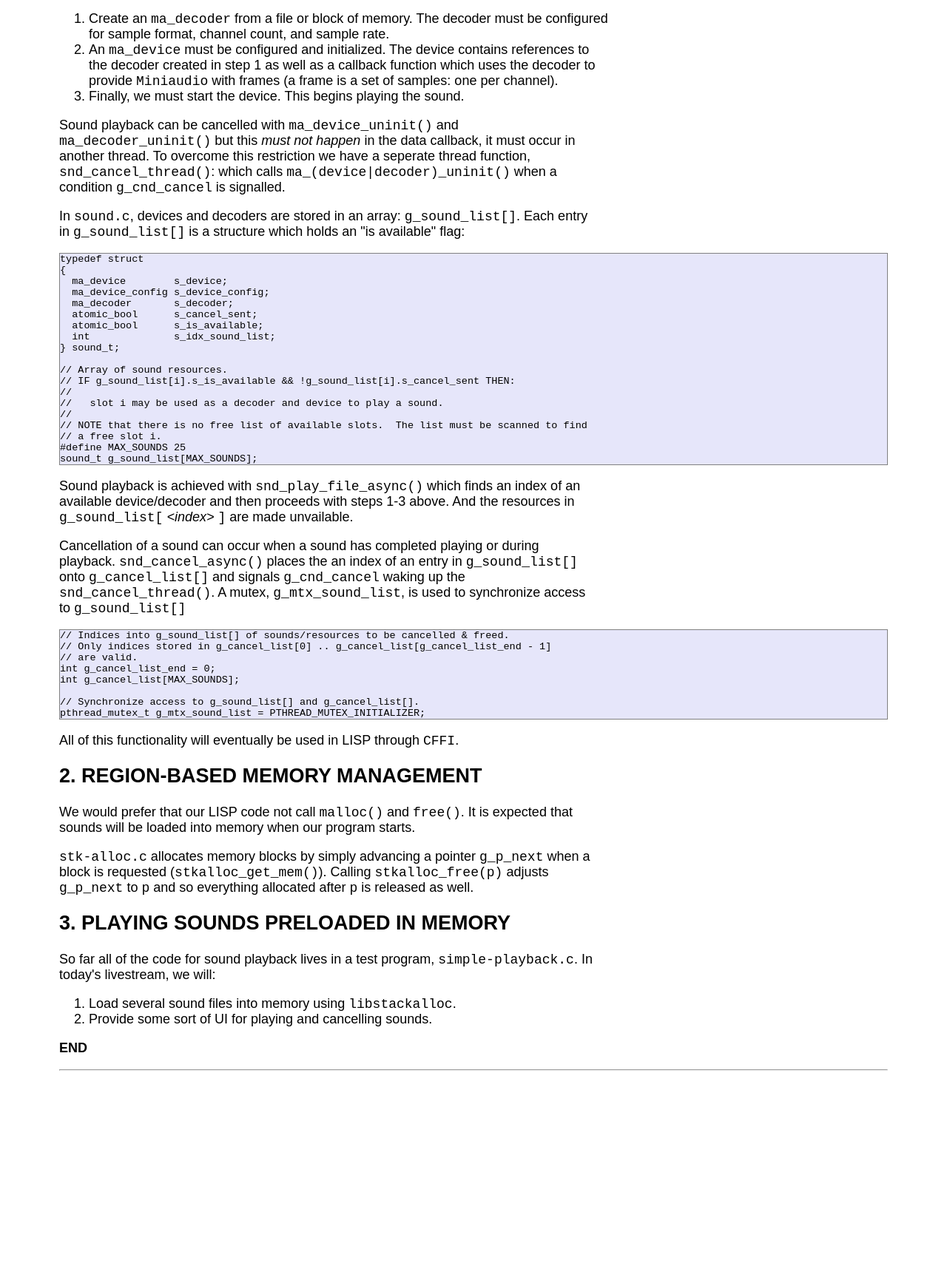
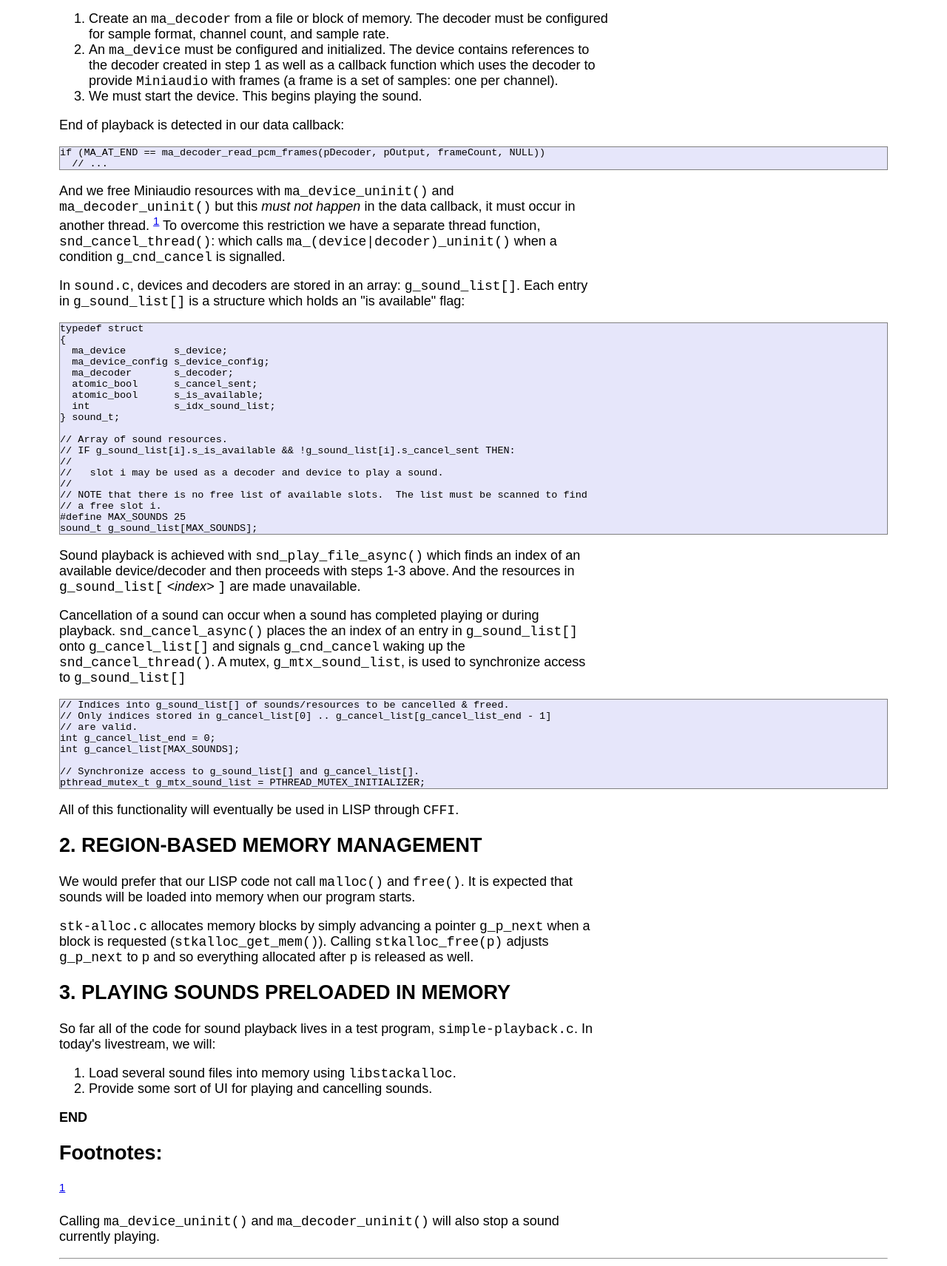
Before and after one commit to toddkfisher/toddkfisher.github.io, a plain HTML site: page 2024-07-28-playing-sounds-using-in-memory-blobs.html in a window 1280 px wide. Shown: the part 721-2433 px from the top of the page at 74% size. Before the commit the page ends 2178 px from the top, so only its background shows below. Drawn offline with nearby package versions, Linux system fonts and the light colour scheme.

Commit message:
Miscellaneous edits.

```diff
--- a/2024-07-28-playing-sounds-using-in-memory-blobs.html
+++ b/2024-07-28-playing-sounds-using-in-memory-blobs.html
@@ -70,8 +70,8 @@ td {
 sound files residing in memory.
 </p>
 
-<div id="outline-container-org8dbeeb7" class="outline-2">
-<h2 id="org8dbeeb7"><span class="section-number-2">1.</span> SOUND PLAYBACK AND RESOURCE MANAGEMENT.</h2>
+<div id="outline-container-org2af6c3c" class="outline-2">
+<h2 id="org2af6c3c"><span class="section-number-2">1.</span> SOUND PLAYBACK AND RESOURCE MANAGEMENT.</h2>
 <div class="outline-text-2" id="text-1">
 <p>
 <code>Miniaudio</code> has a simple way of playing a sound file:
@@ -90,13 +90,22 @@ be configured for sample format, channel count, and sample rate.</li>
 <li>An <code>ma_device</code> must be configured and initialized.  The device contains references
 to the decoder created in step 1 as well as a callback function which uses the decoder to
 provide <code>Miniaudio</code> with frames (a frame is a set of samples: one per channel).</li>
-<li>Finally, we must start the device. This begins playing the sound.</li>
+<li>We must start the device. This begins playing the sound.</li>
 </ol>
 
 <p>
-Sound playback can be cancelled with <code>ma_device_uninit()</code> and <code>ma_decoder_uninit()</code> but
-this <i>must not happen</i> in the data callback, it must occur in another thread.
-To overcome this restriction we have a seperate thread function, <code>snd_cancel_thread()</code>:
+End of playback is detected in our data callback:
+</p>
+
+<pre class="example" id="org2a2ac4e">
+if (MA_AT_END == ma_decoder_read_pcm_frames(pDecoder, pOutput, frameCount, NULL))
+  // ...
+</pre>
+
+<p>
+And we free Miniaudio resources with <code>ma_device_uninit()</code> and <code>ma_decoder_uninit()</code> but
+this <i>must not happen</i> in the data callback, it must occur in another thread. <sup><a id="fnr.1" class="footref" href="#fn.1" role="doc-backlink">1</a></sup>
+To overcome this restriction we have a separate thread function, <code>snd_cancel_thread()</code>:
 which calls <code>ma_(device|decoder)_uninit()</code> when a condition <code>g_cnd_cancel</code> is
 signalled.
 </p>
@@ -107,7 +116,7 @@ Each entry  in <code>g_sound_list[]</code> is a  structure which holds an  "is a
 flag:
 </p>
 
-<pre class="example" id="org926f887">
+<pre class="example" id="org647edc0">
 typedef struct
 {
   ma_device        s_device;
@@ -132,7 +141,7 @@ sound_t g_sound_list[MAX_SOUNDS];
 <p>
 Sound playback is achieved  with <code>snd_play_file_async()</code> which finds an
 index of an available device/decoder and then proceeds with steps 1-3 above.  And
-the resources in <code>g_sound_list[</code> <i>&lt;index&gt;</i> <code>]</code> are made unvailable.
+the resources in <code>g_sound_list[</code> <i>&lt;index&gt;</i> <code>]</code> are made unavailable.
 </p>
 
 <p>
@@ -142,7 +151,7 @@ onto <code>g_cancel_list[]</code> and signals <code>g_cnd_cancel</code> waking u
 A mutex, <code>g_mtx_sound_list</code>, is used to synchronize access to <code>g_sound_list[]</code>
 </p>
 
-<pre class="example" id="org522eed9">
+<pre class="example" id="org9635025">
 // Indices into g_sound_list[] of sounds/resources to be cancelled &amp; freed.
 // Only indices stored in g_cancel_list[0] .. g_cancel_list[g_cancel_list_end - 1]
 // are valid.
@@ -159,8 +168,8 @@ All of this functionality will eventually be used in LISP through <code>CFFI</co
 </div>
 </div>
 
-<div id="outline-container-org7918bd9" class="outline-2">
-<h2 id="org7918bd9"><span class="section-number-2">2.</span> REGION-BASED MEMORY MANAGEMENT</h2>
+<div id="outline-container-orgb8efdb3" class="outline-2">
+<h2 id="orgb8efdb3"><span class="section-number-2">2.</span> REGION-BASED MEMORY MANAGEMENT</h2>
 <div class="outline-text-2" id="text-2">
 <p>
 We would prefer that our LISP code not call <code>malloc()</code> and <code>free()</code>.  It is expected that
@@ -175,8 +184,8 @@ to <code>p</code> and so everything allocated after <code>p</code> is released a
 </div>
 </div>
 
-<div id="outline-container-orgddded59" class="outline-2">
-<h2 id="orgddded59"><span class="section-number-2">3.</span> PLAYING SOUNDS PRELOADED IN MEMORY</h2>
+<div id="outline-container-org7eabee9" class="outline-2">
+<h2 id="org7eabee9"><span class="section-number-2">3.</span> PLAYING SOUNDS PRELOADED IN MEMORY</h2>
 <div class="outline-text-2" id="text-3">
 <p>
 So far all of the code for sound playback lives in a test program, <code>simple-playback.c</code>.
@@ -190,10 +199,20 @@ In today's livestream, we will:
 <p>
 <b>END</b>
 </p>
-<hr>
 </div>
 </div>
-<div class="taglist"></div></div>
+<div id="footnotes">
+<h2 class="footnotes">Footnotes: </h2>
+<div id="text-footnotes">
+
+<div class="footdef"><sup><a id="fn.1" class="footnum" href="#fnr.1" role="doc-backlink">1</a></sup> <div class="footpara" role="doc-footnote"><p class="footpara">
+Calling <code>ma_device_uninit()</code> and <code>ma_decoder_uninit()</code> will also stop a sound currently playing.
+</p>
+<hr></div></div>
+
+
+</div>
+</div><div class="taglist"></div></div>
 <div id="postamble" class="status"></div>
 </body>
 </html>
```
Also changed, not shown: archive.html (+1 -1 lines), index.html (+35 -16 lines), rss.xml (+35 -16 lines), 1 other file.
